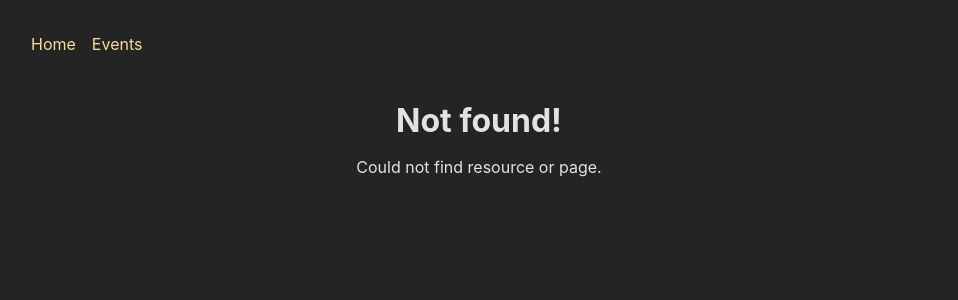
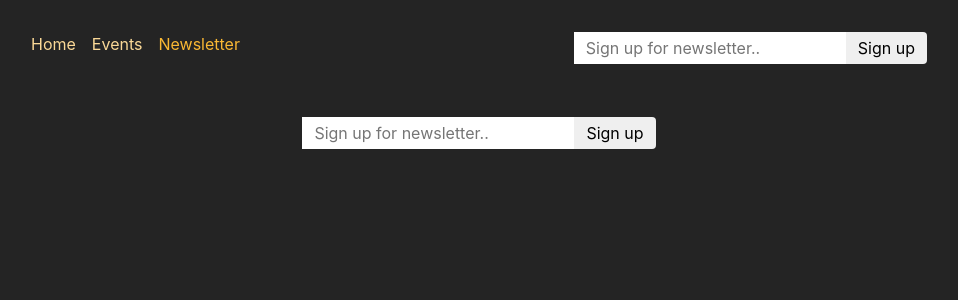
Before and after one commit to loretari/Events-page.github.io, a React (Create React App) app in the folder frontend/: page /newsletter in a window 1280 px wide. Before the commit this address had no page. Shown: the top 300 px of the page, without its empty margins (161-1119 px from the left). Built offline with nearby package versions, Linux system fonts and the light colour scheme.

Commit message:
init: add useFetcher()

```diff
--- a/frontend/src/App.js
+++ b/frontend/src/App.js
@@ -30,6 +30,8 @@ import RootLayout from "./pages/Root";
 import EventsRootLayout from "./pages/EventsRoot";
 import ErrorPage from "./pages/Error";
 import { action as manipulateEventAction} from './components/EventForm';
+import NewsletterPage, { action as newsLetterAction} from "./pages/Newsletter";
+
 
 const router = createBrowserRouter([
     {path: '/',
@@ -60,6 +62,12 @@ const router = createBrowserRouter([
 
                 ]},
 
+            {
+                path: 'newsletter',
+                element: <NewsletterPage/>,
+                action: newsLetterAction,
+            }
+
         ]},
 
 ])
--- a/frontend/src/components/MainNavigation.js
+++ b/frontend/src/components/MainNavigation.js
@@ -1,5 +1,6 @@
 import classes from './MainNavigation.module.css';
 import { NavLink} from "react-router-dom";
+import NewsletterSignup from "./NewsletterSignup";
 
 function MainNavigation() {
     return (
@@ -23,8 +24,19 @@ function MainNavigation() {
                             }
                         >Events</NavLink>
                     </li>
+                    <li>
+                        <NavLink
+                            to="/newsletter"
+                            className={({ isActive }) =>
+                                isActive ? classes.active : undefined
+                            }
+                        >
+                            Newsletter
+                        </NavLink>
+                    </li>
                 </ul>
             </nav>
+            <NewsletterSignup/>
         </header>
     );
 }
--- /dev/null
+++ b/frontend/src/components/NewsletterSignup.js
@@ -0,0 +1,30 @@
+import classes from './NewsletterSignup.module.css';
+import { useFetcher, Form} from "react-router-dom";
+import {useEffect} from 'react';
+
+function NewsletterSignup() {
+    const fetcher = useFetcher();
+    const { data, state} = fetcher;
+
+    useEffect(() => {
+        if (state === 'idle' && data && data.message) {
+            window.alert(data.message);
+        }
+    }, [data, state]);
+
+    return (
+        <fetcher.Form
+            method= 'post'
+            action= '/newsletter'
+            className={classes.newsletter}>
+            <input
+            type= 'email'
+            placeholder= 'Sign up for newsletter..'
+            aria-label= 'Sign up for newsletter'
+            />
+            <button>Sign up</button>
+        </fetcher.Form>
+    )
+}
+
+export default NewsletterSignup;
--- /dev/null
+++ b/frontend/src/components/NewsletterSignup.module.css
@@ -0,0 +1,18 @@
+.newsletter input,
+.newsletter button {
+    font: inherit;
+    padding: 0.25rem 0.75rem;
+    border-radius: 0;
+    border: none;
+}
+
+.newsletter button {
+    border-top-right-radius: 4px;
+    border-bottom-right-radius: 4px;
+    cursor: pointer;
+}
+
+.newsletter button:hover {
+    background-color: var(--color-primary-300);
+    color: var(--color-gray-800);
+}
--- /dev/null
+++ b/frontend/src/pages/Newsletter.js
@@ -0,0 +1,23 @@
+import NewsletterSignup from '../components/NewsletterSignup';
+import PageContent from '../components/PageContent';
+import {async} from "q";
+import {func} from "prop-types";
+
+function NewsletterPage() {
+    return (
+        <PageContent>
+            <NewsletterSignup/>
+        </PageContent>
+    )
+}
+
+export default NewsletterPage;
+
+export async function action({request}) {
+    const data = await request.formData();
+    const email = data.get('email');
+
+    // send to backend newsletter server ...
+    console.log(email);
+    return {message: 'Signup successful!'};
+}
```
